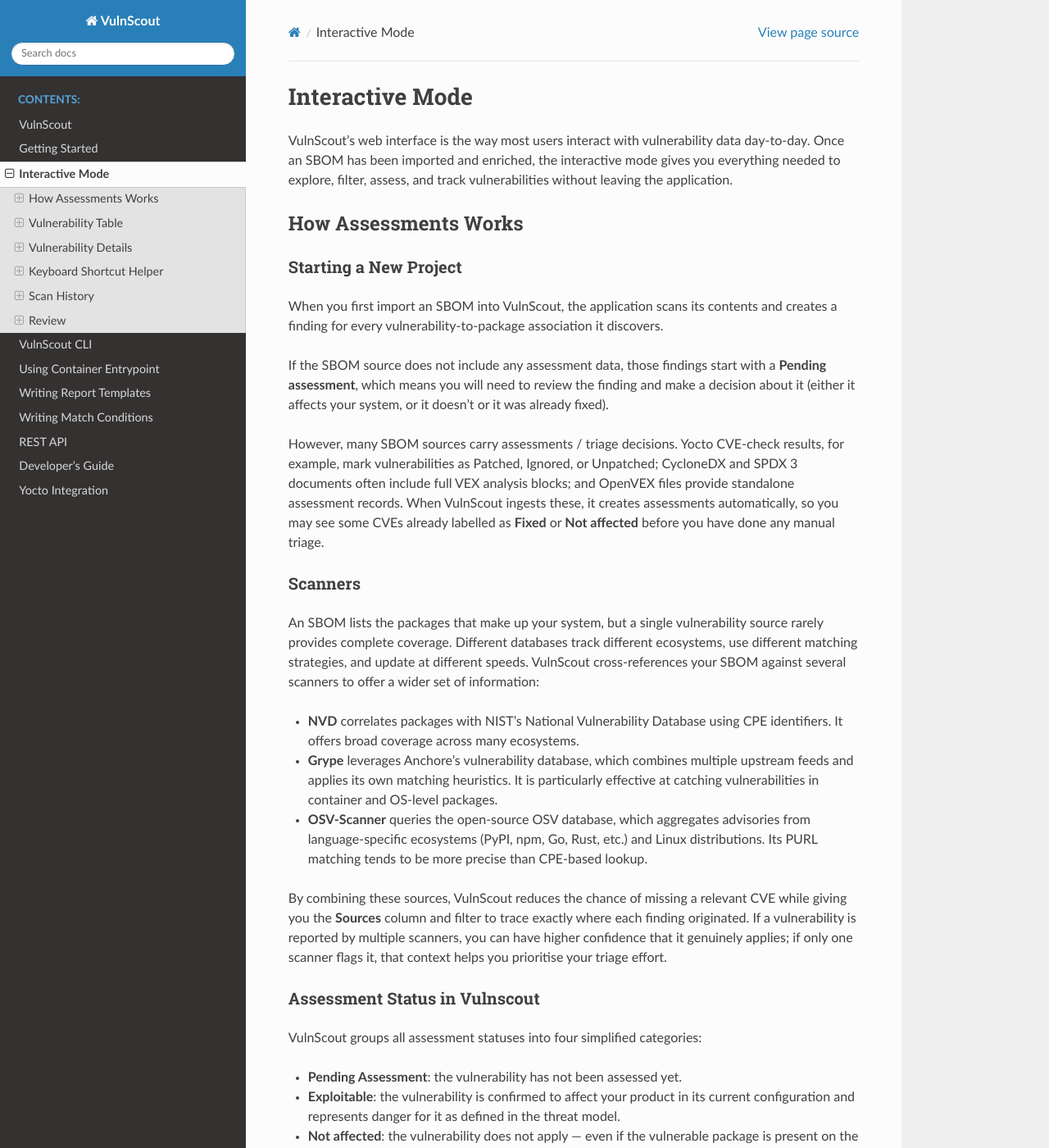
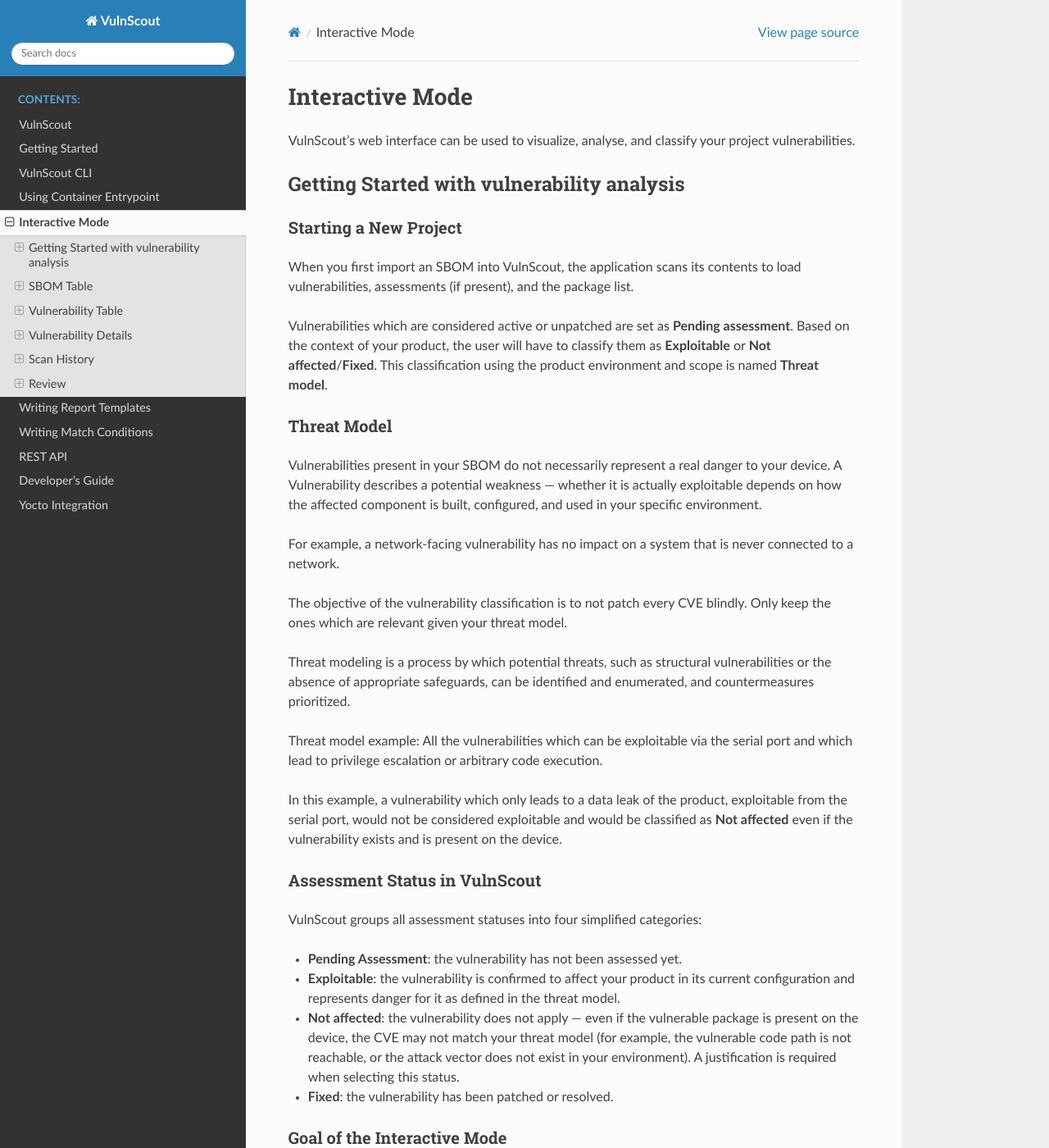
Before and after one commit to savoirfairelinux/vulnscout, a Sphinx documentation site: the page built from doc/source/interactive-mode.md, in a window 1280 px wide and 1400 px high. Shown: the whole window at 82% size. Built offline with Sphinx 7.4.7 and the Read the Docs theme 3.1.0, drawn with Linux system fonts in a browser that asks for light colours; some of the changed text lies outside the part shown.

Commit message:
doc: update intrractive mode doc
* Add a threat model example
* Update the scan section
* Add a new SBOM table section

Change-Id: Ia24b26a8ff6aed69f6dd359c34f3bc6f63532251

```diff
--- a/doc/source/index.rst
+++ b/doc/source/index.rst
@@ -7,9 +7,9 @@
 
    introduction
    getting-started
-   interactive-mode
    vulnscout-script
    container-entrypoint
+   interactive-mode
    templates
    ci_conditions
    api
--- a/doc/source/interactive-mode.md
+++ b/doc/source/interactive-mode.md
@@ -1,28 +1,30 @@
 # Interactive Mode
 
-VulnScout's web interface is the way most users interact with vulnerability data day-to-day. Once an SBOM has been imported and enriched, the interactive mode gives you everything needed to explore, filter, assess, and track vulnerabilities without leaving the application.
+VulnScout's web interface can be used to visualize, analyse, and classify your project vulnerabilities.
 
-## How Assessments Works
+## Getting Started with vulnerability analysis
 
 ### Starting a New Project
 
-When you first import an SBOM into VulnScout, the application scans its contents and creates a finding for every vulnerability-to-package association it discovers.
+When you first import an SBOM into VulnScout, the application scans its contents to load vulnerabilities, assessments (if present), and the package list.
 
-If the SBOM source does not include any assessment data, those findings start with a **Pending assessment**, which means you will need to review the finding and make a decision about it (either it affects your system, or it doesn't or it was already fixed).
+Vulnerabilities which are considered active or unpatched are set as **Pending assessment**. Based on the context of your product, the user will have to classify them as **Exploitable** or **Not affected**/**Fixed**. This classification using the product environment and scope is named **Threat model**.
 
-However, many SBOM sources carry assessments / triage decisions. Yocto CVE-check results, for example, mark vulnerabilities as Patched, Ignored, or Unpatched; CycloneDX and SPDX 3 documents often include full VEX analysis blocks; and OpenVEX files provide standalone assessment records. When VulnScout ingests these, it creates assessments automatically, so you may see some CVEs already labelled as **Fixed** or **Not affected** before you have done any manual triage.
+### Threat Model
 
-### Scanners
+Vulnerabilities present in your SBOM do not necessarily represent a real danger to your device. A Vulnerability describes a potential weakness — whether it is actually exploitable depends on how the affected component is built, configured, and used in your specific environment.
 
-An SBOM lists the packages that make up your system, but a single vulnerability source rarely provides complete coverage. Different databases track different ecosystems, use different matching strategies, and update at different speeds. VulnScout cross-references your SBOM against several scanners to offer a wider set of information:
+For example, a network-facing vulnerability has no impact on a system that is never connected to a network.
 
-- **NVD** correlates packages with NIST's National Vulnerability Database using CPE identifiers. It offers broad coverage across many ecosystems.
-- **Grype** leverages Anchore's vulnerability database, which combines multiple upstream feeds and applies its own matching heuristics. It is particularly effective at catching vulnerabilities in container and OS-level packages.
-- **OSV-Scanner** queries the open-source OSV database, which aggregates advisories from language-specific ecosystems (PyPI, npm, Go, Rust, etc.) and Linux distributions. Its PURL matching tends to be more precise than CPE-based lookup.
+The objective of the vulnerability classification is to not patch every CVE blindly. Only keep the ones which are relevant given your threat model.
 
-By combining these sources, VulnScout reduces the chance of missing a relevant CVE while giving you the **Sources** column and filter to trace exactly where each finding originated. If a vulnerability is reported by multiple scanners, you can have higher confidence that it genuinely applies; if only one scanner flags it, that context helps you prioritise your triage effort.
+Threat modeling is a process by which potential threats, such as structural vulnerabilities or the absence of appropriate safeguards, can be identified and enumerated, and countermeasures prioritized.
 
-### Assessment Status in Vulnscout
+Threat model example: All the vulnerabilities which can be exploitable via the serial port and which lead to privilege escalation or arbitrary code execution.
+
+In this example, a vulnerability which only leads to a data leak of the product, exploitable from the serial port, would not be considered exploitable and would be classified as **Not affected** even if the vulnerability exists and is present on the device.
+
+### Assessment Status in VulnScout
 
 VulnScout groups all assessment statuses into four simplified categories:
 
@@ -31,13 +33,6 @@
 - **Not affected**: the vulnerability does not apply — even if the vulnerable package is present on the device, the CVE may not match your threat model (for example, the vulnerable code path is not reachable, or the attack vector does not exist in your environment). A justification is required when selecting this status.
 - **Fixed**: the vulnerability has been patched or resolved.
 
-### Threat Model
-
-A vulnerability present in Vulnscout does not necessarily mean they represent a real danger to your device. A CVE describes a potential weakness whether it is actually exploitable depends on how the affected component is built, configured, and used in your specific environment.
-
-For example, consider a CVE that can only be triggered when a particular compile-time flag is enabled. If your build does not use that flag, the vulnerable code path is never included, and the CVE cannot be exploited on your device. Similarly, a network-facing vulnerability has no impact on a system that is never connected to a network.
-
-This is why triage matters: the goal is not to patch every CVE blindly, but to determine which ones are relevant given your threat model and mark the rest as **Not affected** with a clear justification.
 
 ### Goal of the Interactive Mode
 
@@ -47,13 +42,48 @@
 1. Review the vulnerability details: read the description, check the CVSS score and EPSS probability, inspect which packages are affected, and follow the reference links for advisories and patches.
 2. Assess: set a status, provide a justification when required, add notes explaining your reasoning, and optionally document a workaround or estimate remediation effort.
 
-Assessments you create through the web dashboard are stored with a `custom` origin, which distinguishes them from the  assessments that were imported automatically. On subsequent SBOM re-imports, upstream assessments may be updated by newer VEX data, but your own assessments are always preserved as separate records.
+---
+
+## SBOM Table
+
+The SBOM table lists every package present in the imported SBOMs within your current scope. It provides a package-centric view of your software bill of materials, complementing the vulnerability-centric Vulnerability Table.
+
+### Search
+
+The search bar accepts free-text queries that match against package name, version, CPE, and PURL identifiers. Typing at least two characters triggers a fuzzy search powered by Fuse.js. The search supports the same expression language as the vulnerability table:
+
+- **`term`** — rows containing the term are shown.
+- **`term1 term2`** — AND semantics: both terms must match.
+- **`term1 | term2`** — OR semantics: either term matches.
+- **`-term`** — NOT: rows containing the term are excluded.
+
+A small **info icon** next to the search bar opens a quick-reference panel for this syntax. A **keyboard shortcut icon** on the right side of the toolbar shows available keyboard shortcuts (press `/` to focus the search bar, `↑`/`↓` to navigate rows, `Home`/`End` to jump to the first or last row).
+
+### Column Visibility
+
+The **Columns** dropdown lets you toggle which columns are displayed. The default set includes Name, Version, Vulnerabilities, Variants, and Sources. Additional columns available are:
+
+- **CPE** — Common Platform Enumeration identifiers for the package. These are used by the NVD scanner to match vulnerabilities.
+- **PURL** — Package URL identifiers. These are used by the OSV scanner for more precise ecosystem-level matching.
+- **Remaining Pending Vulnerabilities** — the count of vulnerabilities still awaiting triage for this package.
+
+### Filters
+
+- **Source**: restrict the table to packages originating from a specific SBOM source (e.g. a particular SPDX or CycloneDX document).
+
+### Severity Toggle
+
+The **Severity** toggle switch in the toolbar adds a colour-coded severity tag next to each package's vulnerability count, showing the highest severity among the package's associated vulnerabilities. This gives an at-a-glance view of which packages carry the most critical exposure.
+
+### Actions
+
+Each row has a **Show Vulnerabilities** button that navigates to the Vulnerability Table pre-filtered to show only the vulnerabilities associated with that specific package.
 
 ---
 
 ## Vulnerability Table
 
-Every vulnerability detected across imported SBOMs in your scope is listed here, and the toolbar across the top provides a rich set of controls to narrow down what you see and act on what matters.
+Every vulnerability detected across imported SBOMs in your scope is listed here, and the toolbar across the top provides a rich set of controls to narrow down what you see and act on what matters. The vulnerability pool is scoped to the **current scan result** — only vulnerabilities whose findings belong to packages present in the active SBOM are shown, ensuring that stale or cross-variant findings do not appear.
 
 ### Search
 
@@ -91,7 +121,7 @@
 
 ### Sorting
 
-Every sortable column header is clickable. Severity sorts by the standard ordering (Critical -> None) or by numeric score when the score-based filter is active. Status sorts by triage progression. Published Date and Last Updated sort chronologically. EPSS and Estimated Effort sort numerically. Clicking the same header again reverses the direction.
+Every sortable column header is clickable. Severity sorts by the standard ordering (Critical → None) or by numeric score when the score-based filter is active. Status sorts by triage progression. Published Date and Last Updated sort chronologically. EPSS and Estimated Effort sort numerically. Clicking the same header again reverses the direction.
 
 ### Opening a Vulnerability
 
@@ -117,7 +147,7 @@
 
 ### CVSS Vectors
 
-Each CVSS vector associated with the vulnerability is rendered as a gauge card showing the version, base score, and a visual breakdown of the vector's metrics. When editing is enabled, a **plus** button appears next to the CVSS heading, allowing you to add a custom CVSS vector string. This is useful when the upstream score doesn't reflect your environment — for instance, if a network-based vulnerability only affects an air-gapped system.
+Each CVSS vector associated with the vulnerability is rendered as a gauge card showing the version, base score, and a visual breakdown of the vector's metrics. When editing is enabled, a **plus** button appears next to the CVSS heading, allowing you to add a custom CVSS vector string (versions 2.0, 3.0, 3.1, and 4.0 are supported). This is useful when the upstream score doesn't reflect your environment — for instance, if a network-based vulnerability only affects an air-gapped system.
 
 ### Descriptions and Links
 
@@ -141,30 +171,32 @@
 
 ---
 
-## Keyboard Shortcut Helper
-
-Both the vulnerability table and the modal header feature a **question-mark** icon that opens a floating panel listing the keyboard shortcuts available in the current context.
-
-### Table Shortcuts
-
-- **`/`** — focus the search bar.
-- **`↑` / `↓`** — move the row focus up or down.
-- **`Home` / `End`** — jump to the first or last row.
-- **`v`** — open the focused vulnerability in view mode.
-- **`e`** — open the focused vulnerability in edit mode.
-
-### Modal Shortcuts
-
-- **`←` / `→`** — navigate to the previous or next vulnerability.
-- **`Esc`** — close the modal (with confirmation if there are unsaved changes).
-
-The panel dismisses automatically when you click outside it.
-
----
-
 ## Scan History
 
-The scan history page provides a chronological record of every SBOM import that VulnScout has processed. Each time you load a new SBOM, VulnScout creates a scan entry that captures exactly what changed compared to the previous import. This makes it straightforward to track how your vulnerability landscape evolves over time, across builds, and across variants.
+The Scan History page provides a chronological record of every SBOM import and vulnerability scan that VulnScout has processed. Each time you load a new SBOM or run a scanner, VulnScout creates a scan entry that captures exactly what changed compared to the previous state. This makes it straightforward to track how your vulnerability landscape evolves over time, across builds, and across variants.
+
+### Scanners
+
+An SBOM lists the packages that make up your system, but a single vulnerability source rarely provides complete coverage. Different databases track different ecosystems, use different matching strategies, and update at different speeds. VulnScout cross-references your SBOM against several scanners to offer a wider set of information:
+
+- **NVD** correlates packages with NIST's National Vulnerability Database using CPE identifiers. It queries every CPE attached to each package, ensuring broad coverage across many ecosystems.
+- **Grype** leverages Anchore's vulnerability database, which combines multiple upstream feeds and applies its own matching heuristics. It is particularly effective at catching vulnerabilities in container and OS-level packages. Grype scans run serially (one at a time) because the underlying export process is global.
+- **OSV** queries the open-source OSV database, which aggregates advisories from language-specific ecosystems (PyPI, npm, Go, Rust, etc.) and Linux distributions. It queries every PURL attached to each package, providing precise ecosystem-level matching.
+
+By combining these sources, VulnScout reduces the chance of missing a relevant CVE while giving you the **Sources** column and filter to trace exactly where each finding originated. If a vulnerability is reported by multiple scanners, you can have higher confidence that it genuinely applies; if only one scanner flags it, that context helps you prioritise your triage effort.
+
+### Running Scans
+
+The **Run Scans** button in the top-right corner of the Scan History page opens a dropdown menu with two sections:
+
+- **Scan types** — checkboxes for Grype, NVD CPE, and OSV. Select which scanners you want to run.
+- **Variants** — checkboxes for the available variants. When a specific variant is selected in the project scope, only that variant appears here. When viewing a project, all variants within the project are listed. "Select all" and "Select none" shortcuts help when managing many variants.
+
+The bottom of the menu shows a summary button ("Run N scans on M variants") that launches the selected scans. Each scan runs independently and displays a per-variant progress panel below the toolbar, showing real-time logs, a progress bar, and the current step. Grype scans are queued and run one at a time; NVD and OSV scans can run in parallel.
+
+### Source Visibility Toggles
+
+Three coloured toggle buttons in the toolbar (Grype, NVD, OSV) let you show or hide scan entries by source. This is useful when you only want to see SBOM imports or a specific scanner's results without the others cluttering the timeline.
 
 ### Timeline Layout
 
@@ -182,23 +214,24 @@
 
 ### Diff Details Modal
 
-Clicking the **Details** button on any scan entry opens a full diff modal. The modal is organised into three tabbed sections:
+Clicking the **Details** button on any scan entry opens a full diff modal. The modal is organised into tabbed sections:
 
 - **Packages** — lists every package that was added, removed, or upgraded between this scan and the previous one. Each table shows the package name and version, and upgraded packages display both the old and new version side by side.
 - **Findings** — shows the individual vulnerability-to-package associations that changed. Added findings are new detections; removed findings are associations that no longer apply (because the package was removed or the vulnerability was resolved upstream). Upgraded findings track cases where the same vulnerability now maps to a different package version.
 - **Vulnerabilities** — a higher-level view listing just the CVE identifiers that appeared or disappeared. This is the quickest way to see which new CVEs were introduced by a build change.
+- **Newly Detected** — lists findings and vulnerabilities that are net additions to the global scan result (i.e. not present in any previous scan). This section is especially relevant for tool scans where the distinction between "new to this tool" and "new overall" matters.
 
 Each tab header carries its own badge counts, and every table inside supports a text filter so you can search for a specific package or CVE without scrolling through long lists.
 
-### Documentation Link
+### Scan Result Modal
 
-A **book** icon sits next to the "Scan History" heading. It links to the [Scan History](https://vulnscout.readthedocs.io/en/latest/interactive-mode.html#scan-history) section of the VulnScout documentation on ReadTheDocs. The documentation site is not yet online — the link will become active once the docs are published.
+Clicking the **Scan Result** button on a scan entry opens a modal showing the complete state of the global result at that point in time — the union of SBOM packages and all tool-scan findings. The modal displays packages, findings, and vulnerabilities tabs, each with their total counts. This is useful for understanding the full picture at a given snapshot rather than just the delta.
 
 ---
 
 ## Review
 
-The review page gives you a consolidated view of every assessment that was created directly within VulnScout (as opposed to assessments imported from upstream SBOM documents). It is designed for auditing and exporting the triage decisions your team has made.
+The Review page gives you a consolidated view of every assessment that was created directly within VulnScout (as opposed to assessments imported from upstream SBOM documents). It is designed for auditing and exporting the triage decisions your team has made.
 
 ### Assessment Table
 
```
Also changed, not shown: other parts of doc/source/interactive-mode.md (+2 -2 lines).
